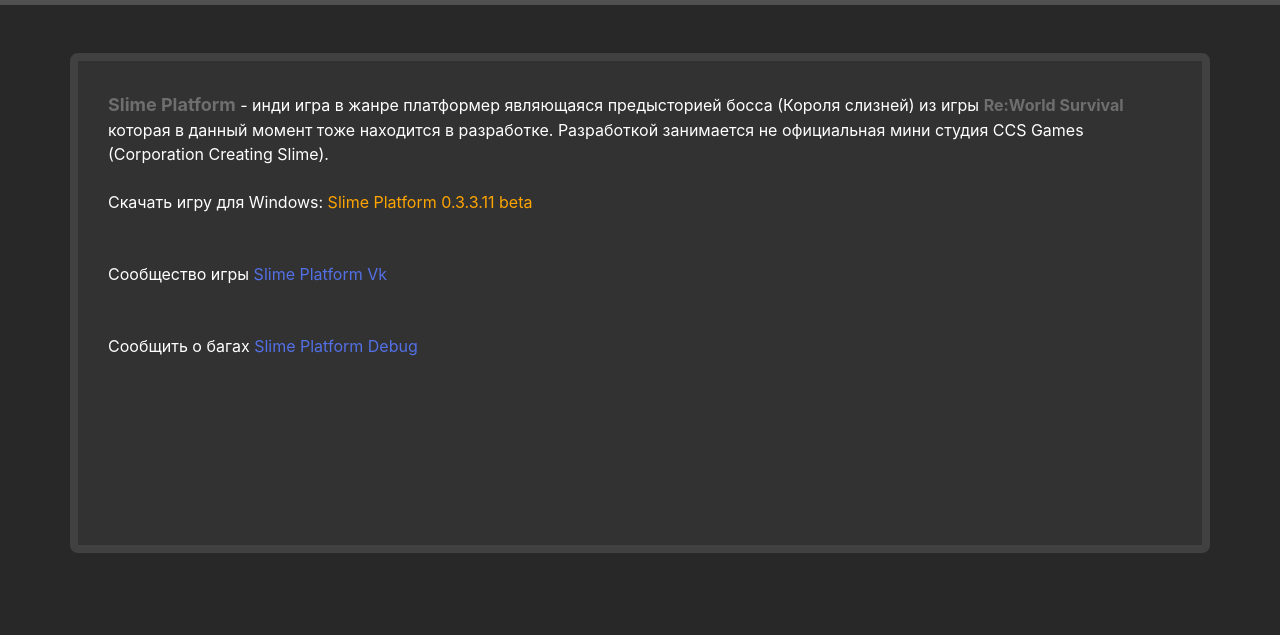
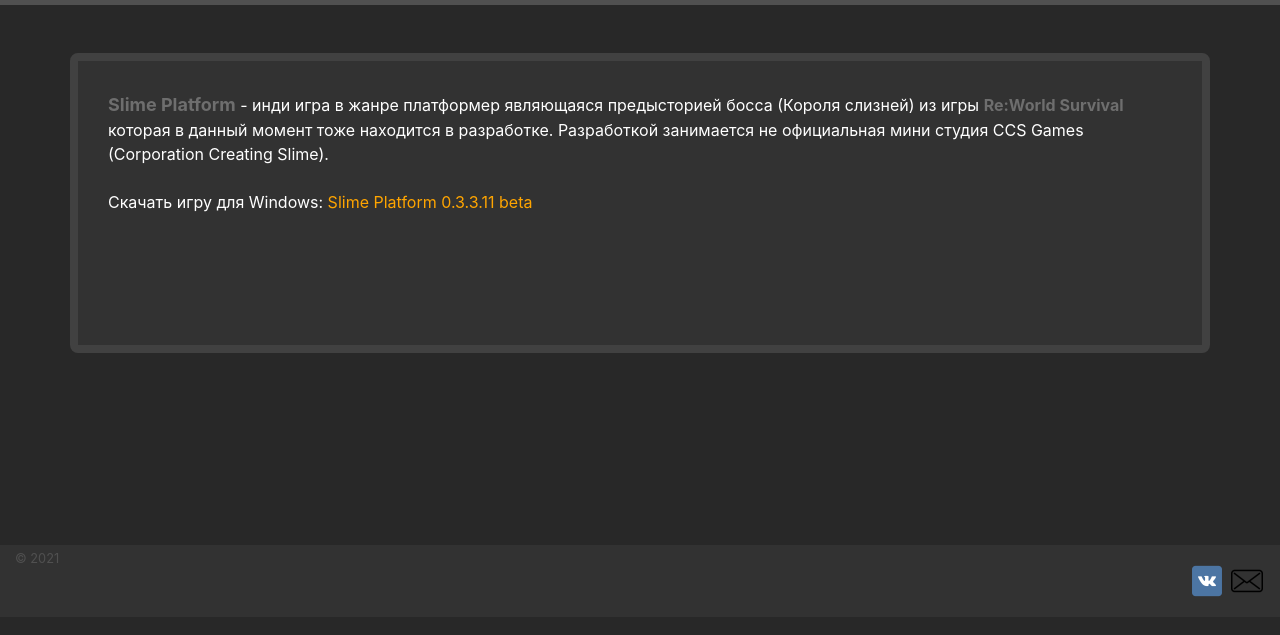
Before and after one commit to ii764/SlimePlatform4, a plain HTML site: page index.html in a window 1280 px wide. Shown: the part 45-680 px from the top of the page. Drawn offline with nearby package versions, Linux system fonts and the light colour scheme.

Commit message:
Add files via upload

```diff
--- a/index.html
+++ b/index.html
@@ -2,7 +2,7 @@
 <html lang="ru">
 <head>
 	<title>SlimeOrg</title>
-	<link rel="shortcut icon" href="3.png" type="image/png">
+	<link rel="shortcut icon" href="icon.png" type="image/png">
 	<meta charset="utf-8">
 
 	<link rel="stylesheet" href="https://maxcdn.bootstrapcdn.com/bootstrap/4.0.0/css/bootstrap.min.css" integrity="sha384-Gn5384xqQ1aoWXA+058RXPxPg6fy4IWvTNh0E263XmFcJlSAwiGgFAW/dAiS6JXm" crossorigin="anonymous">
@@ -15,16 +15,14 @@
 
 	<style type="text/css">
 		body {
-			/*background-image: url(backgraundImahe.png);*/
 			background-color: rgb(40, 40, 40);
 		}
 
 		#main {
-			/*background-image: url(BackgraundImgBlack.png);*/
 			background-color: rgb(50, 50, 50);
 			border: 8px solid rgb(65, 65, 65);
 			border-radius: 8px;
-			height: 500px;
+			height: 300px;
 			padding: 30px;
 			color: white;
 		}
@@ -41,12 +39,20 @@
 		<div>
 			Скачать игру для Windows: <a target="_blank" href="SP_0.3.3.11b.rar" download="SP_0.3.3.11b.rar" style="color: orange; text-decoration: none;">Slime Platform 0.3.3.11 beta</a>
 		</div><br><br>
-		<div>
-			Сообщество игры <a target="_blank" href="https://vk.com/public204389264" style="color: #5370E6; text-decoration: none;">Slime Platform Vk</a>
-		</div><br><br>
-		<div>
-			Сообщить о багах <a target="_blank" href="http://latypo4s.beget.tech/" style="color: #5370E6; text-decoration: none;">Slime Platform Debug</a>
+
+	</div><br><br><br><br><br><br><br><br>
+	<footer>
+		<div class="container-fluid" style="background-color: rgb(50, 50, 50); height: 72px">
+			<div class="d-flex justify-content-between">
+				<div class="footer-right">
+					<small style="color: rgb(80, 80, 80)">&copy 2021</small>
+				</div>
+				<div class="footer-left">
+					<a target="_blank" href="https://vk.com/ccs_games" style="padding: 2px"><img src="vk.png" style="width: 32px; height: 32px; margin-top: 20px;"></a>
+					<a target="_blank" href="http://latypo4s.beget.tech/" style="padding: 2px"><img src="message.png" style="width: 32px; height: 32px; margin-top: 20px;"></a>
+				</div>
+			</div>
 		</div>
-	</div>
+	</footer>
 </body>
 </html>
```
Also changed, not shown: icon.png (added), message.png (added), vk.png (added).
